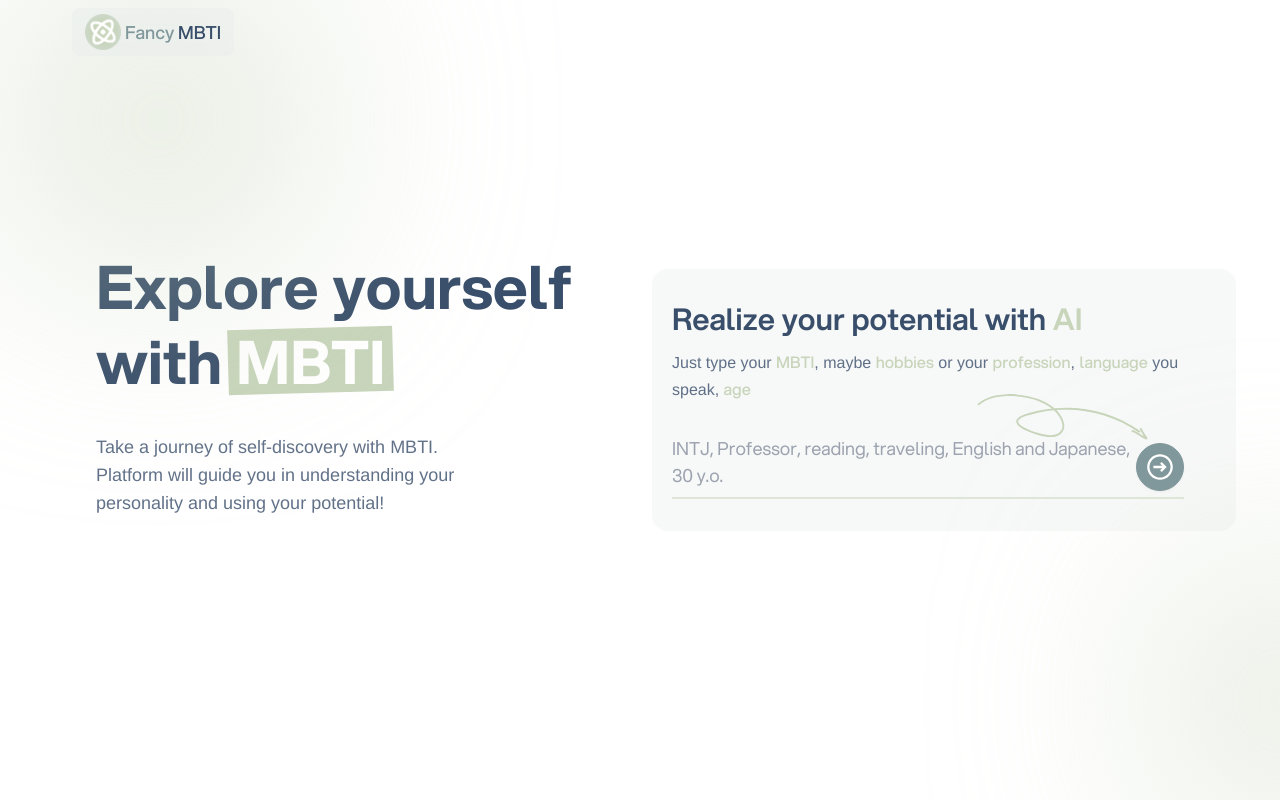
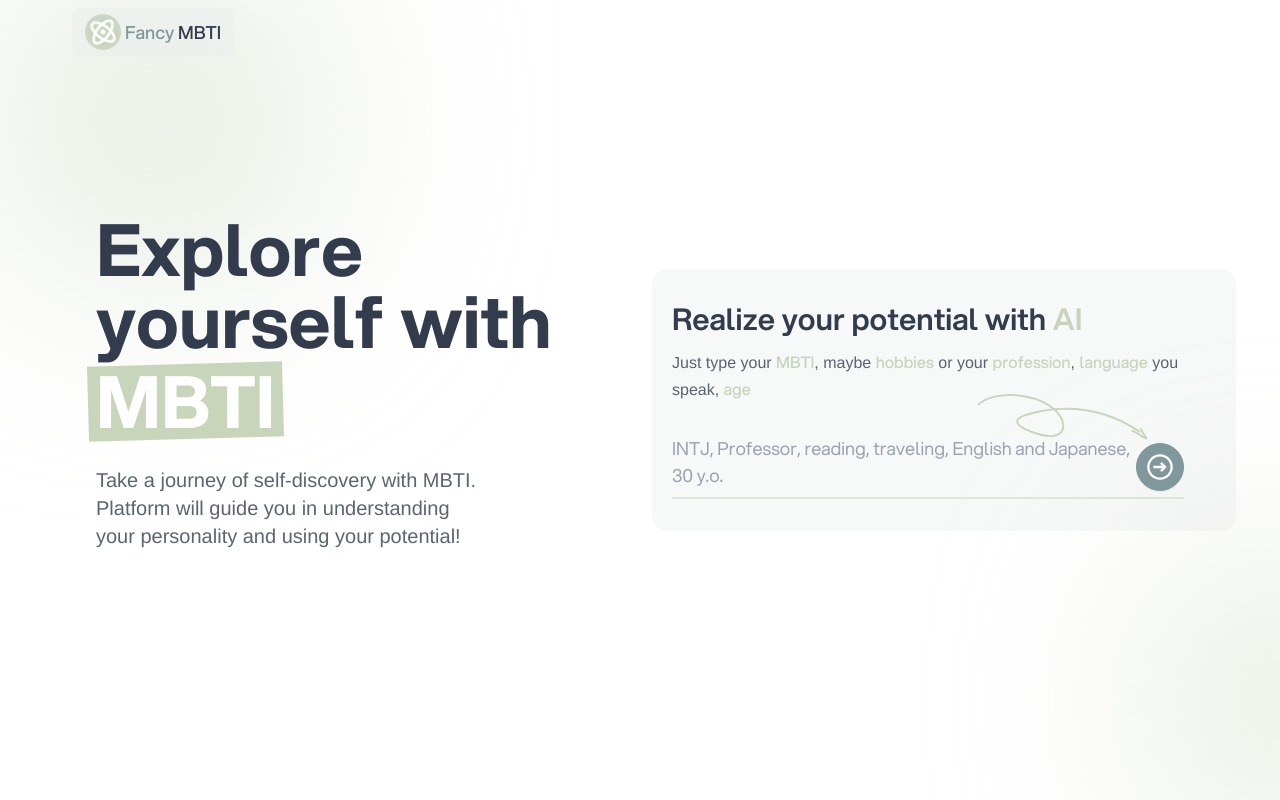
Before and after one commit to NightWanderer2004/fancy-mbti, a Next.js app: page / in a window 1280 px wide. Shown: the top 800 px of the page. Built offline with nearby package versions, Linux system fonts and the light colour scheme; a web font is replaced by a local one.

Commit message:
Design fix

```diff
--- a/src/app/page.js
+++ b/src/app/page.js
@@ -11,9 +11,9 @@ export default function Home() {
       <div className='relative'>
          <div className='md:flex gap-10 lg:gap-14 xl:gap-16 items-center justify-center'>
             <Hero />
-            <div className='absolute bg-primary/90 w-[200px] md:w-[240px] h-[200px] md:h-[240px] rounded-full blur-[130px] top-[30px] md:top-0 -left-[25px]'></div>
+            <div className='absolute bg-primary/90 w-[200px] md:w-[240px] h-[200px] md:h-[240px] rounded-full blur-[130px] top-[30px] md:top-0 -left-[25px] z-20'></div>
             <Personalizer setResponse={setResponse} setIsLoading={setIsLoading} isLoading={isLoading} />
-            <div className='absolute bg-primary/90 w-[200px] h-[200px] rounded-full blur-[120px] top-[1200px] md:top-[600px] -right-[40px] md:-right-[170px] -z-20'></div>
+            <div className='absolute bg-primary/90 w-[200px] h-[200px] rounded-full blur-[120px] top-[1200px] md:top-[600px] -right-[40px] md:-right-[170px] z-20'></div>
          </div>
          <Response response={response} isLoading={isLoading} />
       </div>
--- a/src/components/Hero.js
+++ b/src/components/Hero.js
@@ -1,16 +1,16 @@
 export default function Hero() {
    return (
-      <main className='hero xl:w-auto min-h-screen'>
+      <main className='hero xl:w-auto min-h-screen relative z-50'>
          <div className='hero-content px-0'>
             <div className='relative'>
-               <h1 className='text-6xl sm:leading-tight font-aspekta font-bold mb-0 max-w-lg'>
+               <h1 className='text-6xl md:text-7xl sm:leading-tight font-aspekta font-bold mb-0 max-w-lg'>
                   Explore yourself with{' '}
-                  <span className='text-base-100 relative z-10'>
+                  <span className='text-base-100 relative z-10 md:top-2'>
                      MBTI
-                     <div className='w-[165px] h-[65px] bg-primary -z-10 absolute top-[10px] -left-2 rotate-[-1.6deg]'></div>
+                     <div className='w-[165px] md:w-[195px] h-[65px] md:h-[75px] bg-primary -z-10 absolute top-[10px] md:top-[15px] -left-2 rotate-[-1.6deg]'></div>
                   </span>
                </h1>
-               <p className='py-3 text-lg max-w-sm'>
+               <p className='py-3 text-lg md:text-xl max-w-sm'>
                   Take a journey of self-discovery with MBTI. Platform will guide you in understanding your personality and using your potential!
                </p>
                <div className='md:hidden'>
--- a/src/components/Personalizer.js
+++ b/src/components/Personalizer.js
@@ -46,7 +46,7 @@ export default function Personalizer({ setResponse, setIsLoading, isLoading }) {
    }
 
    return (
-      <div id='personalizer' className='pt-24 md:pt-0 relative z-20'>
+      <div id='personalizer' className='pt-24 md:pt-0 relative z-50'>
          <div className='relative py-8'>
             <div className='bg-base-200/20 absolute top-0 -left-5 w-screen md:w-[114%] h-full -z-20 rounded-2xl'></div>
             <h1 className='font-aspekta font-semibold md:text-3xl mt-0 mb-3'>
--- a/tailwind.config.js
+++ b/tailwind.config.js
@@ -13,8 +13,8 @@ module.exports = {
    daisyui: {
       themes: [
          {
-            winter: {
-               ...require('daisyui/src/theming/themes')['winter'],
+            emerald: {
+               ...require('daisyui/src/theming/themes')['emerald'],
                // primary: '#818cf8',
                primary: '#c8d5bb',
                secondary: '#60a5fa',
```
